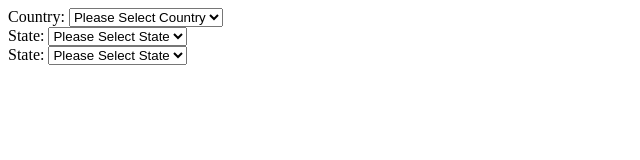
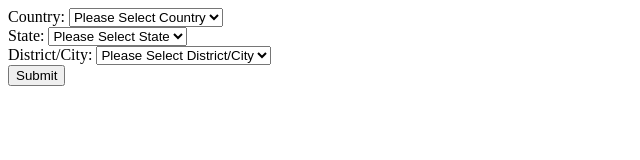
Before and after one commit to ub-victor/API-All-countries-dropdown-list, a plain HTML site: page index.html in a window 1280 px wide. Shown: the whole page, without its empty margins (0-640 px from the left). Drawn offline with Linux system fonts and the light colour scheme.

Commit message:
API-All-countries-dropdown-list

```diff
--- a/index.html
+++ b/index.html
@@ -9,7 +9,7 @@
         <!--Country Dropdown-->
         <div class="select-something">
             Country:
-            <select name="state" id="countrySel" size="1">
+            <select name="country" id="countrySel" size="1">
                 <option value="">Please Select Country</option>
             </select>
         </div>
@@ -23,11 +23,12 @@
         </div>
         <!--District or city Dropdown-->
         <div class="select-something">
-            State:
-            <select name="state" id="stateSel" size="1">
-                <option value="">Please Select State</option>
+            District/City:
+            <select name="district" id="districtSel" size="1">
+                <option value="">Please Select District/City</option>
             </select>
         </div>
+        <input class="submit" type="submit">
 
     </form>
 
```
